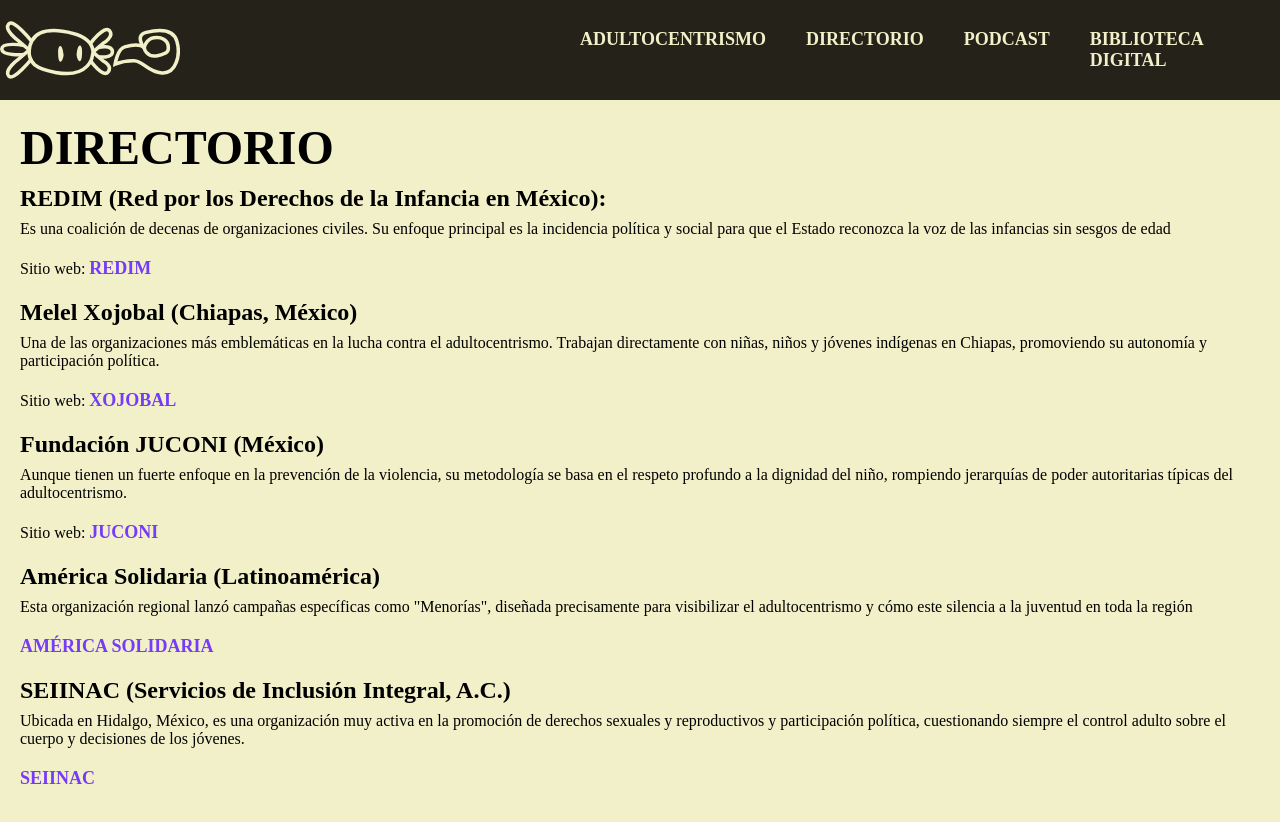
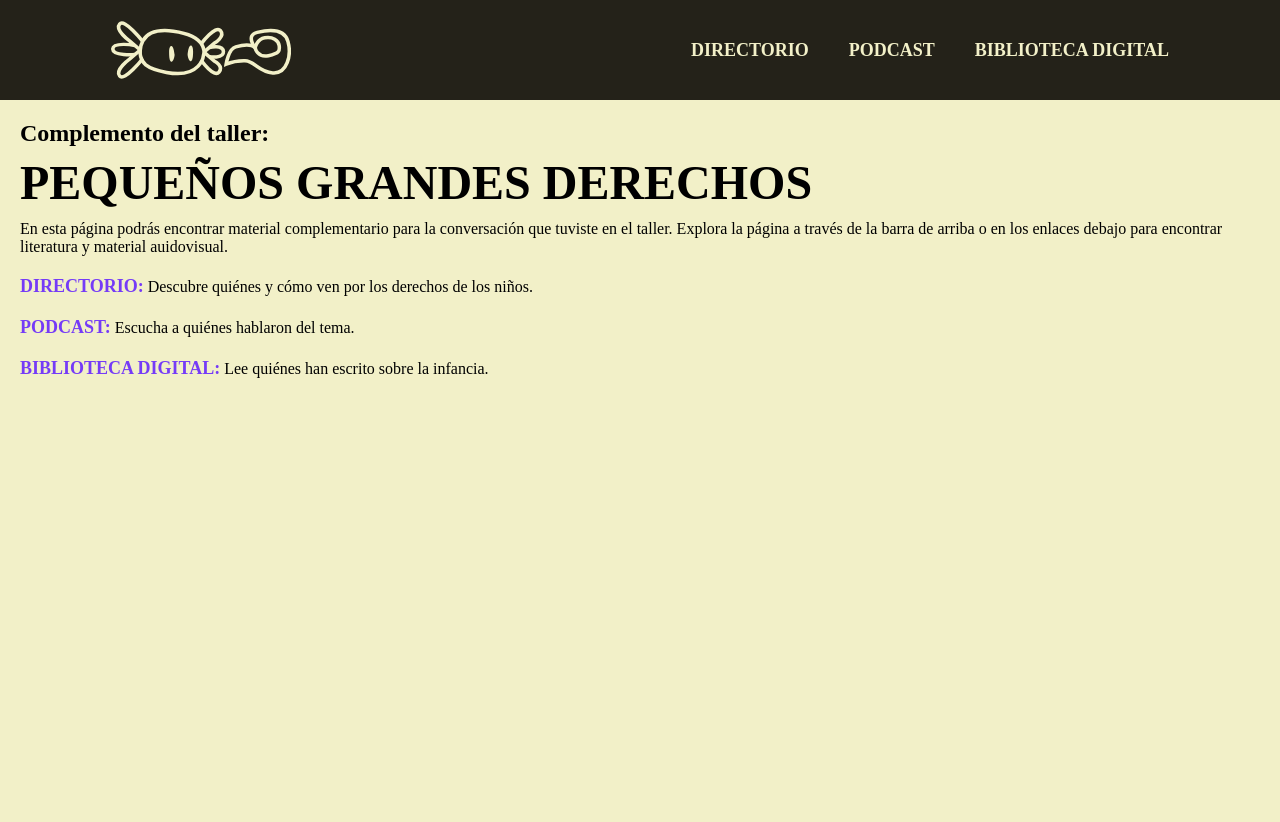
Before and after one commit to Caeloj/pedviva, a plain HTML site: page index.html in a window 1280 px wide. After the commit the page ends 800 px from the top, so only its background shows below. Drawn offline with Linux system fonts and the light colour scheme.

Commit message:
Add files via upload

```diff
--- a/index.html
+++ b/index.html
@@ -10,8 +10,8 @@
  <body>
 
   <header>
-   <div> <img src="src/logo.svg" alt="Pedagogía Viva">
-   <nav> <a href="index.html">Adultocentrismo</a>
+   <div> <a href="index.html"><img src="src/logo.svg" alt="Pedagogía Viva"></a>
+   <nav>
     <a href="pag/dir.html">Directorio</a>
     <a href="pag/pod.html">Podcast</a>
     <a href="pag/bib.html">Biblioteca Digital</a>
@@ -19,22 +19,12 @@
   </header>
 
   <section class="sec">
-   <h1>Directorio</h1>
-   <h2>REDIM (Red por los Derechos de la Infancia en México):</h2>
-   <p>Es una coalición de decenas de organizaciones civiles. Su enfoque principal es la incidencia política y social para que el Estado reconozca la voz de las infancias sin sesgos de edad</p>
-   <p>Sitio web: <a href="https://derechosinfancia.org.mx/" target="_blank">REDIM</a></p>
-   <h2>Melel Xojobal (Chiapas, México)</h2>
-   <p>Una de las organizaciones más emblemáticas en la lucha contra el adultocentrismo. Trabajan directamente con niñas, niños y jóvenes indígenas en Chiapas, promoviendo su autonomía y participación política.</p>
-   <p>Sitio web: <a href="https://www.melelxojobal.org.mx/" target="_blank">Xojobal</a></p>
-   <h2>Fundación JUCONI (México)</h2>
-   <p>Aunque tienen un fuerte enfoque en la prevención de la violencia, su metodología se basa en el respeto profundo a la dignidad del niño, rompiendo jerarquías de poder autoritarias típicas del adultocentrismo.</p>
-   <p>Sitio web: <a href="https://juconi.org.mx/" target="_blank">JUCONI</a></p>
-   <h2>América Solidaria (Latinoamérica)</h2>
-   <p>Esta organización regional lanzó campañas específicas como "Menorías", diseñada precisamente para visibilizar el adultocentrismo y cómo este silencia a la juventud en toda la región</p>
-   <p><a href="https://americasolidaria.org/" target="_blank">América Solidaria</a></p>
-   <h2>SEIINAC (Servicios de Inclusión Integral, A.C.)</h2>
-   <p>Ubicada en Hidalgo, México, es una organización muy activa en la promoción de derechos sexuales y reproductivos y participación política, cuestionando siempre el control adulto sobre el cuerpo y decisiones de los jóvenes.</p>
-   <p><a href="http://www.seiinac.org.mx/" target="_blank">SEIINAC</a></p
+   <h2>Complemento del taller:</h2>
+   <h1>Pequeños Grandes Derechos</h1>
+    <p>En esta página podrás encontrar material complementario para la conversación que tuviste en el taller. Explora la página a través de la barra de arriba o en los enlaces debajo para encontrar literatura y material auidovisual.</p>
+    <p><a href="pag/dir.html">Directorio:</a> Descubre quiénes y cómo ven por los derechos de los niños.</p>
+    <p><a href="pag/pod.html">Podcast:</a> Escucha a quiénes hablaron del tema.</p>
+    <p><a href="pag/bib.html">Biblioteca Digital:</a> Lee quiénes han escrito sobre la infancia.</p>
   </section>
 
  </body>
```
